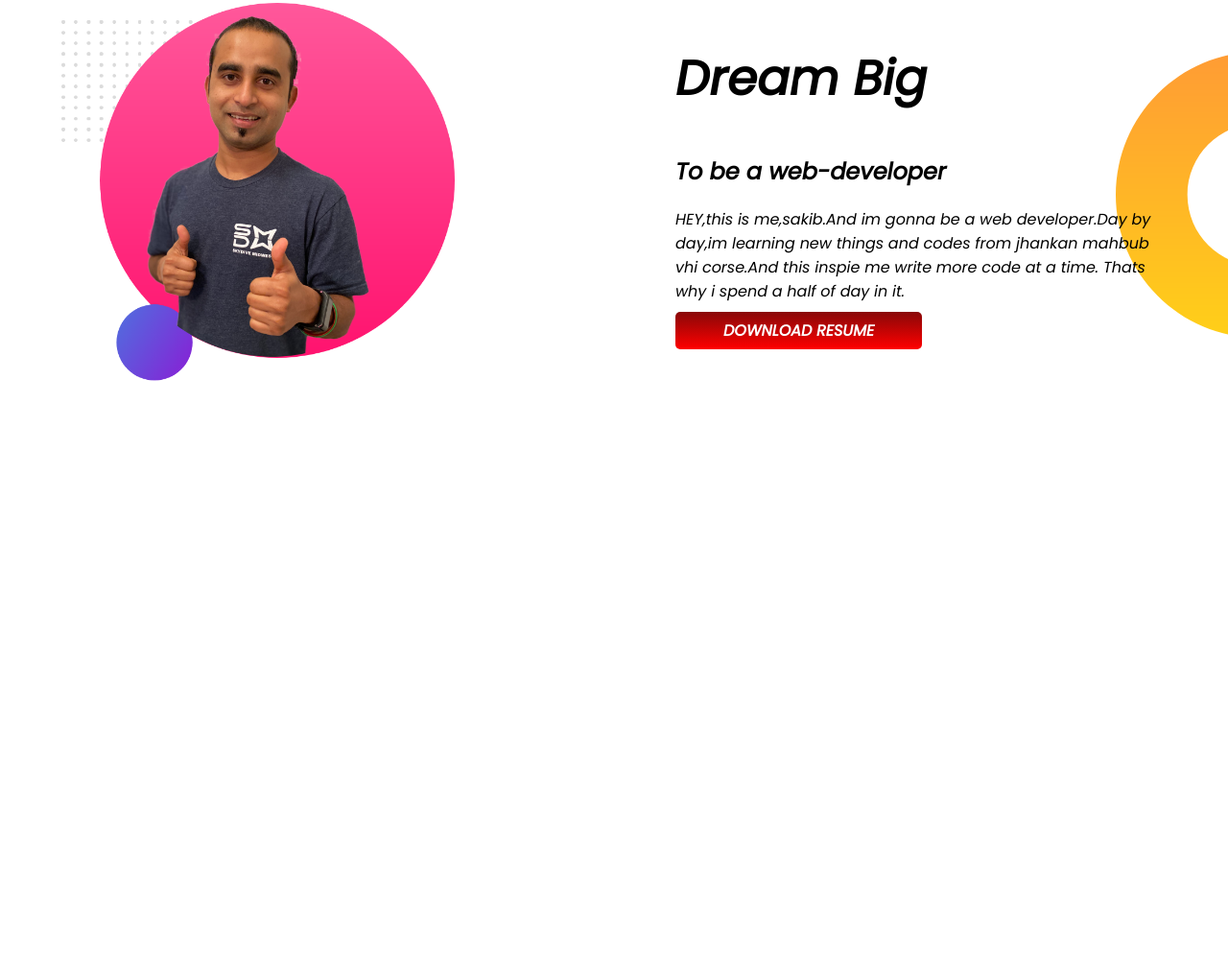
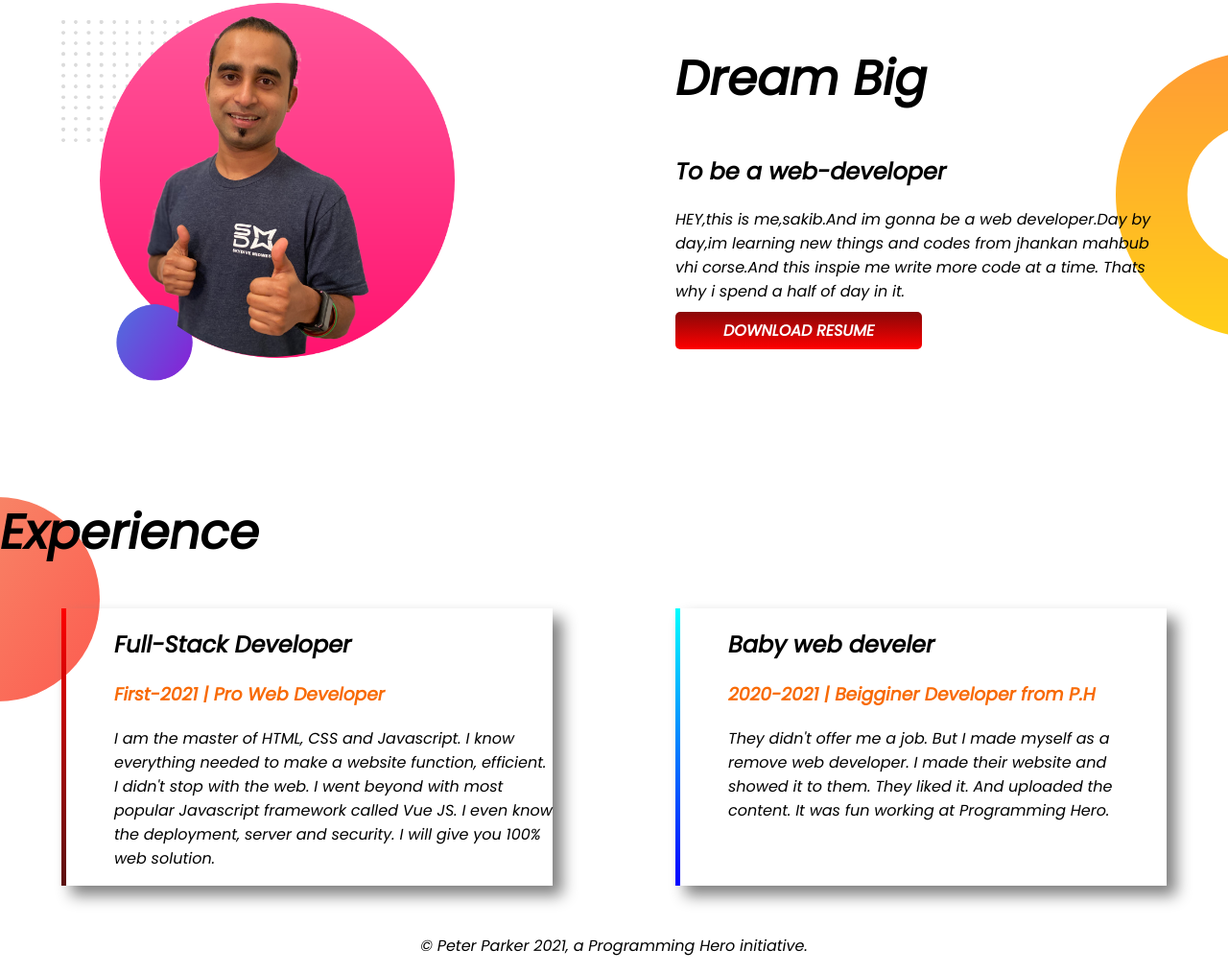
Before and after one commit to shoibesakib123/developer-portfolio, a plain HTML site: page index.html in a window 1280 px wide. Shown: the part 677-1691 px from the top of the page at 96% size. Before the commit the page ends 1195 px from the top, so only its background shows below. Drawn offline with Linux system fonts and the light colour scheme.

Commit message:
complete

```diff
--- a/index.html
+++ b/index.html
@@ -14,7 +14,7 @@
 
 <body>
 
-    <section class="top-banner">
+    <section class="top-banner flexible-container">
         <div class="half-width">
             <h1>Welcome To</h1>
             <h1><span class="color-span">Sakib's</span> World!</h1>
@@ -29,7 +29,7 @@
 
     </section>
 
-    <section class="mid-banner">
+    <section class="mid-banner flexible-container">
         <div class="half-width">
             <img src="developer-portfolio-master/images/jhankar2.png" alt="">
         </div>
@@ -43,6 +43,41 @@
         </div>
     </section>
 
+    <section class="last-banner">
+
+        <h1>Experience</h1>
+        <div class="flexible-container">
+
+            <div class="last-div" id="left-border1">
+                <h2>Full-Stack Developer</h2>
+                <h3 class="color-h3">First-2021 | Pro Web Developer</h3>
+                <p>
+                    I am the master of HTML, CSS and Javascript. I know everything needed to make a website function,
+                    efficient. I didn't stop with the web. I went beyond with most popular Javascript framework called
+                    Vue
+                    JS. I even know the deployment, server and security. I will give you 100% web solution.
+                </p>
+
+
+            </div>
+            <div class="last-div" id="left-border2">
+                <h2>Baby web develer</h2>
+                <h3 class="color-h3">2020-2021 | Beigginer Developer from P.H</h3>
+                <p>
+                    They didn't offer me a job. But I made myself as a remove web developer. I made their website and
+                    showed
+                    it to them. They liked it. And uploaded the content. It was fun working at Programming Hero.
+                </p>
+
+            </div>
+        </div>
+
+
+    </section>
+    <footer>
+        <p>© Peter Parker 2021, a Programming Hero initiative.</p>
+    </footer>
+
 </body>
 
 </html>
--- a/style.css
+++ b/style.css
@@ -8,7 +8,7 @@ h1{
 .color-span{
     color: rgb(248, 106, 5);
 }
-section{
+.flexible-container{
     display: flex;
     margin-bottom: 50px;
 }
@@ -45,3 +45,32 @@ section{
     background-repeat: no-repeat;
     background-position: right;
 }
+.color-h3{
+    color: rgb(248, 106, 5);
+}
+.last-div {
+    box-shadow: 10px 10px 15px gray;
+    width: 40%;
+    margin-left: 5%;
+    margin-right: 5%;
+    padding-left: 50px;
+
+
+}
+.last-banner{
+    background-image: url(developer-portfolio-master/images/exp-bg.png);
+    background-repeat: no-repeat;
+}
+#left-border2{
+    border-left:5px solid;
+    border-image: linear-gradient(cyan,blue);
+    border-image-slice: 1;
+}
+#left-border1{
+    border-left: 5px solid;
+    border-image:linear-gradient(red,rgb(90, 16, 16));
+    border-image-slice: 1;
+}
+footer p{
+    text-align: center;
+}
```
